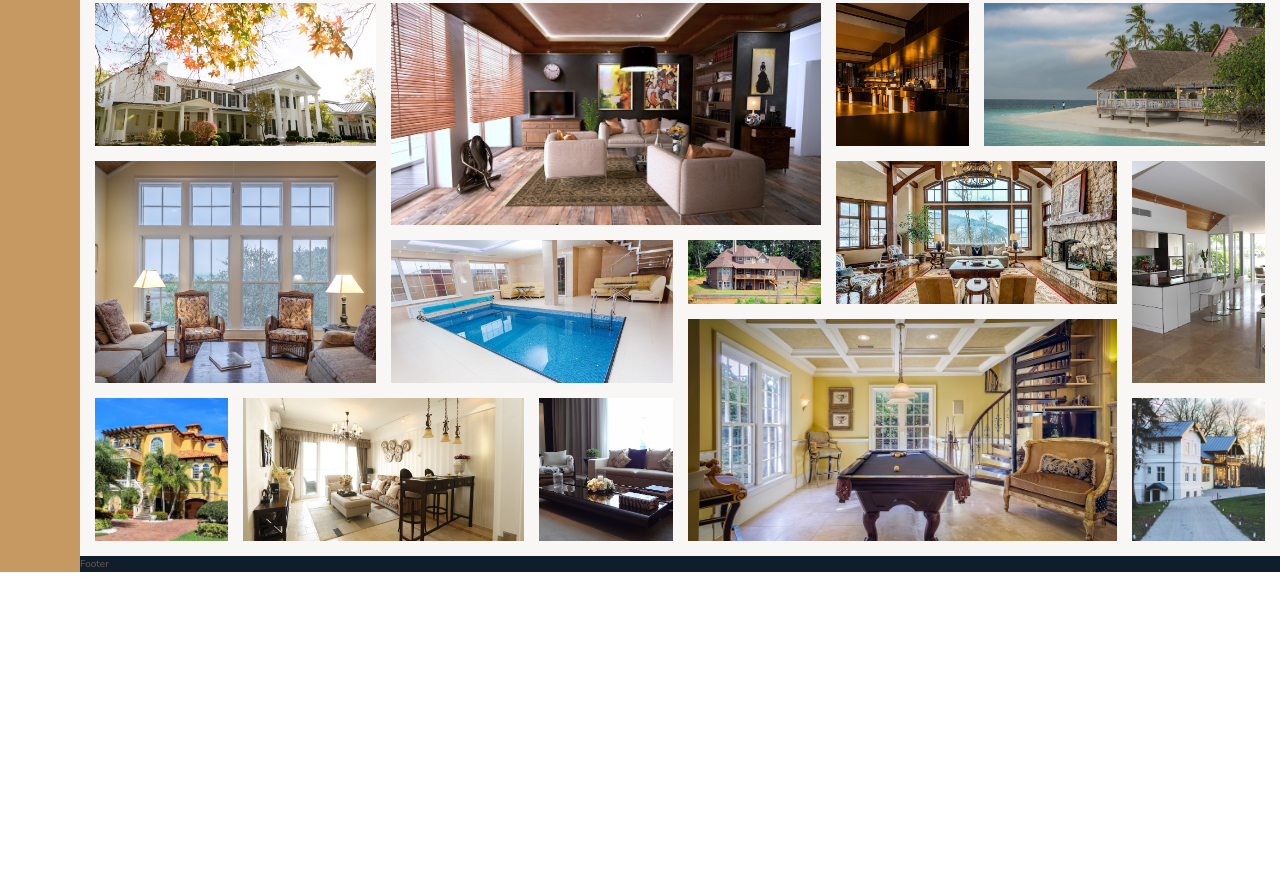
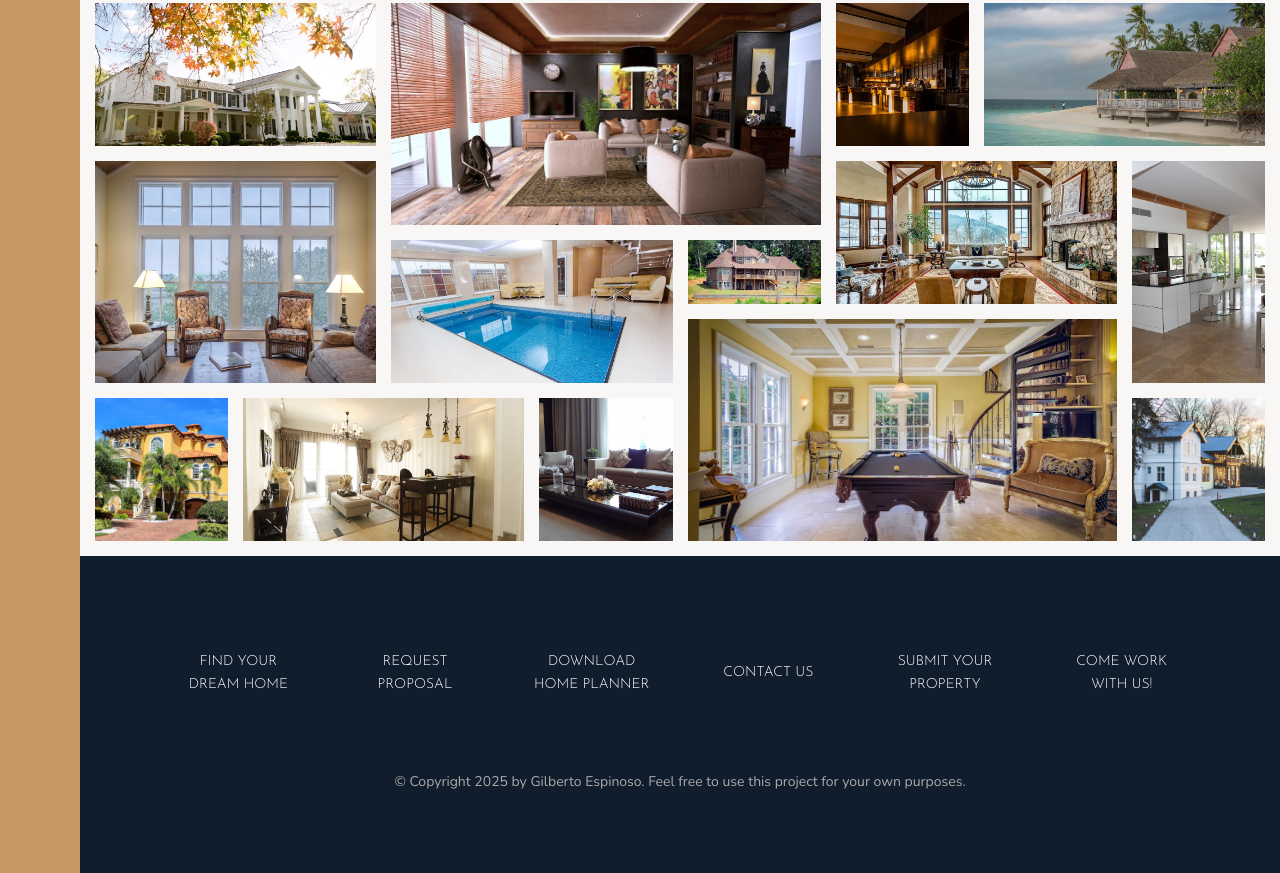
Before and after one commit to gilberto-espinoso/nexter-landing-page, a website: page index.html in a window 1280 px wide. Shown: the part 2842-3715 px from the top of the page. Before the commit the page ends 3414 px from the top, so only its background shows below. Drawn offline with nearby package versions, Linux system fonts and the light colour scheme.

Commit message:
feat: Building the footer

```diff
--- a/index.html
+++ b/index.html
@@ -372,6 +372,29 @@
         <img src="img/gal-14.jpeg" alt="Gallery 14" class="gallery__img" />
       </figure>
     </section>
-    <footer class="footer">Footer</footer>
+    <footer class="footer">
+      <ul class="nav">
+        <li class="nav__item">
+          <a href="#" class="nav__link">Find your dream home</a>
+        </li>
+        <li class="nav__item">
+          <a href="#" class="nav__link">Request proposal</a>
+        </li>
+        <li class="nav__item">
+          <a href="#" class="nav__link">Download home planner</a>
+        </li>
+        <li class="nav__item"><a href="#" class="nav__link">Contact us</a></li>
+        <li class="nav__item">
+          <a href="#" class="nav__link">Submit your property</a>
+        </li>
+        <li class="nav__item">
+          <a href="#" class="nav__link">Come work with us!</a>
+        </li>
+      </ul>
+      <p class="copyright">
+        &copy Copyright 2025 by Gilberto Espinoso. Feel free to use this project
+        for your own purposes.
+      </p>
+    </footer>
   </body>
 </html>
--- a/sass/_footer.scss
+++ b/sass/_footer.scss
@@ -1,4 +1,45 @@
 .footer {
   background-color: $color-secondary;
   grid-column: full-start / full-end;
+  padding: 8rem;
 }
+
+.nav {
+  list-style: none;
+  display: grid;
+  grid-template-columns: repeat(auto-fit, minmax(15rem, 1fr));
+  gap: 2rem;
+  align-items: center;
+
+  &__item {
+  }
+
+  &__link:link,
+  &__link:visited {
+    font-size: 1.4rem;
+    color: #fff;
+    text-decoration: none;
+    font-family: $font-display;
+    text-transform: uppercase;
+    text-align: center;
+    padding: 1.5rem;
+    display: block;
+    transition: all 0.2s;
+  }
+
+  &__link:hover,
+  &__link:active {
+    background-color: rgba(#fff, 0.05);
+    transform: translateY(-3px);
+  }
+}
+
+.copyright {
+  font-size: 1.4rem;
+  color: $color-grey-light-2;
+  margin-top: 6rem;
+  margin-right: auto;
+  margin-left: auto;
+  text-align: center;
+  width: 70%;
+}
```
Also changed, not shown: css/style.css.
